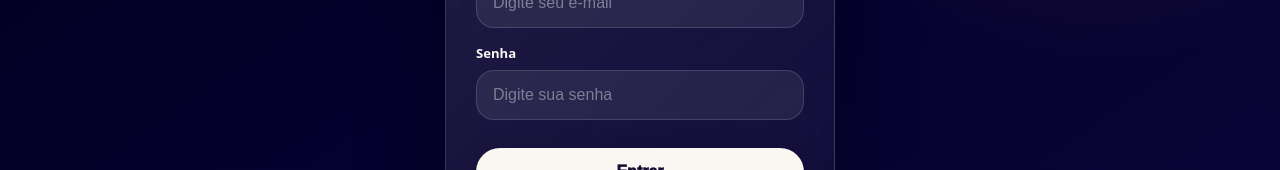
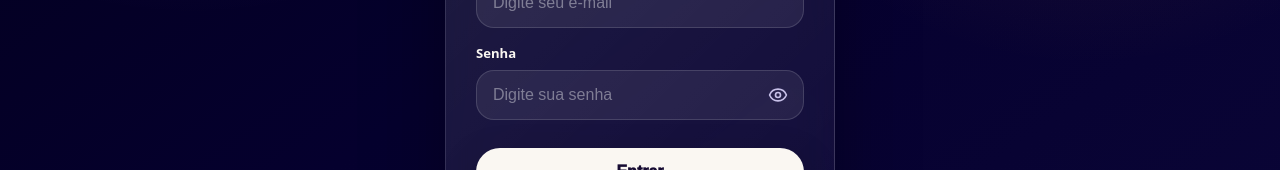
Before and after one commit to yvenglish/yv-english-hub, a React (Vite) app: page /login in a window 1280 px wide. Shown: the part 524-694 px from the top of the page. Built offline with nearby package versions, Linux system fonts and the light colour scheme; no server answers.

Commit message:
Add view password option to login

```diff
--- a/src/pages/Login.css
+++ b/src/pages/Login.css
@@ -192,3 +192,38 @@
     border-radius: 30px;
   }
 }
+
+.login-page .password-input-wrapper {
+  position: relative;
+  width: 100%;
+}
+
+.login-page .password-input-wrapper input {
+  padding-right: 48px;
+}
+
+.login-page button.password-toggle {
+  position: absolute;
+  right: 16px;
+  top: 50%;
+  transform: translateY(-50%);
+  background: transparent;
+  border: none;
+  box-shadow: none;
+  padding: 0;
+  width: auto;
+  color: var(--muted);
+  margin-top: 0;
+  display: flex;
+  align-items: center;
+  justify-content: center;
+}
+
+.login-page button.password-toggle:hover {
+  color: var(--text);
+  transform: translateY(-50%) scale(1.1);
+}
+
+.login-page button.password-toggle:active {
+  transform: translateY(-50%) scale(0.95);
+}
--- a/src/pages/Login.jsx
+++ b/src/pages/Login.jsx
@@ -1,11 +1,13 @@
 import { useState } from 'react';
 import { useAuth } from '../context/AuthContext';
 import { useNavigate } from 'react-router-dom';
+import { Eye, EyeOff } from 'lucide-react';
 import './Login.css';
 
 export default function Login() {
   const [email, setEmail] = useState('');
   const [password, setPassword] = useState('');
+  const [showPassword, setShowPassword] = useState(false);
   const [error, setError] = useState('');
   const [message, setMessage] = useState('');
   const [loading, setLoading] = useState(false);
@@ -74,12 +76,22 @@ export default function Login() {
               </div>
               <div className="field">
                 <label>Senha</label>
-                <input
-                  type="password"
-                  value={password}
-                  onChange={(e) => setPassword(e.target.value)}
-                  placeholder="Digite sua senha"
-                />
+                <div className="password-input-wrapper">
+                  <input
+                    type={showPassword ? "text" : "password"}
+                    value={password}
+                    onChange={(e) => setPassword(e.target.value)}
+                    placeholder="Digite sua senha"
+                  />
+                  <button
+                    type="button"
+                    className="password-toggle"
+                    onClick={() => setShowPassword(!showPassword)}
+                    aria-label="Alternar visibilidade da senha"
+                  >
+                    {showPassword ? <EyeOff size={20} /> : <Eye size={20} />}
+                  </button>
+                </div>
               </div>
 
               <button disabled={loading} type="submit">
```
